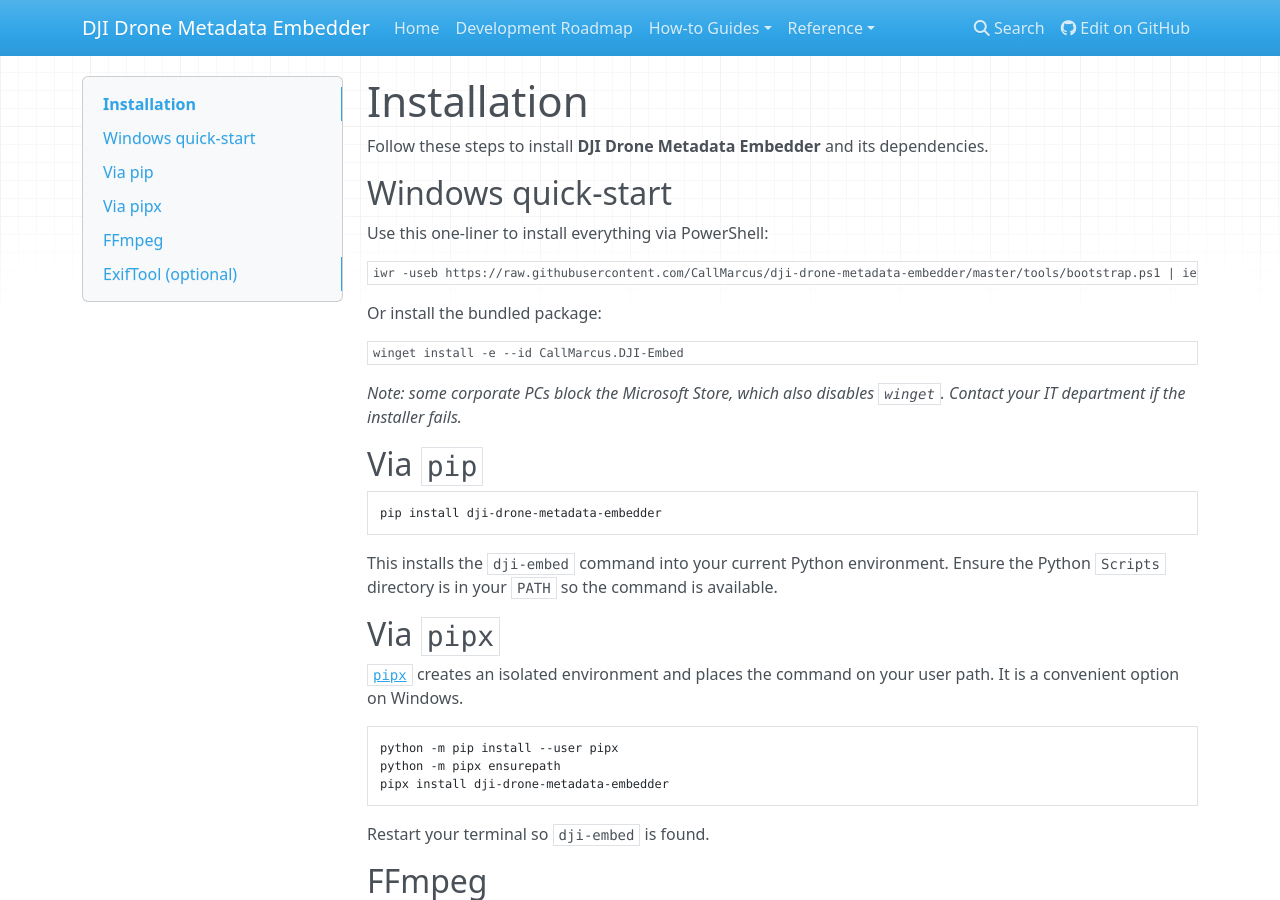
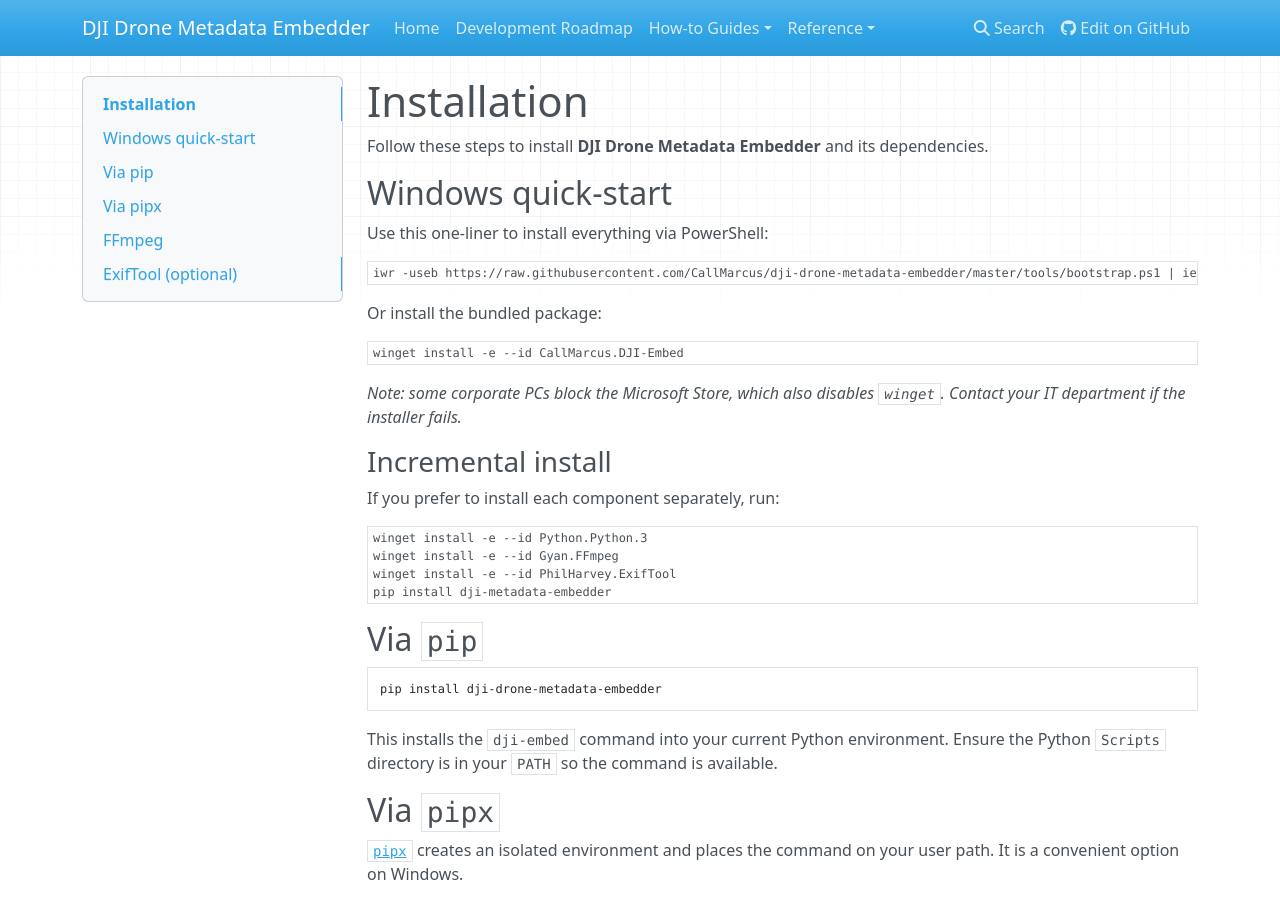
Before and after one commit to CallMarcus/dji-drone-metadata-embedder, an MkDocs documentation site: the page built from docs/installation.md, in a window 1280 px wide and 900 px high. Built offline with MkDocs 1.6.1, drawn with Linux system fonts in a browser that asks for light colours; nearby versions of some CDN libraries.

Commit message:
Add winget dependency manifests and docs

````diff
--- a/docs/installation.md
+++ b/docs/installation.md
@@ -12,6 +12,15 @@
 winget install -e --id CallMarcus.DJI-Embed
 ```
 *Note: some corporate PCs block the Microsoft Store, which also disables `winget`. Contact your IT department if the installer fails.*
+
+### Incremental install
+If you prefer to install each component separately, run:
+```powershell
+winget install -e --id Python.Python.3
+winget install -e --id Gyan.FFmpeg
+winget install -e --id PhilHarvey.ExifTool
+pip install dji-metadata-embedder
+```
 
 
 ## Via `pip`
````
Also changed, not shown: 4 other files.
